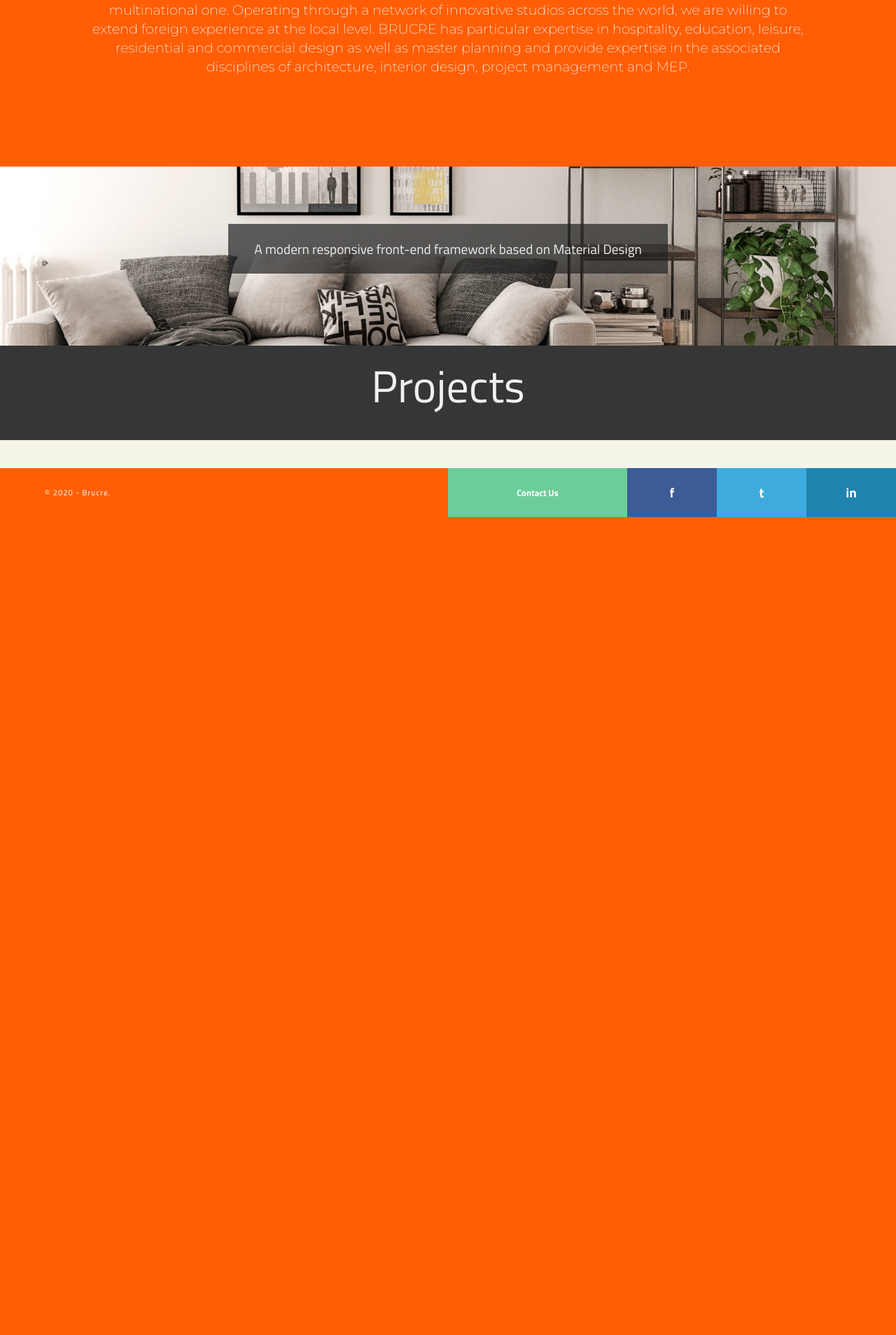
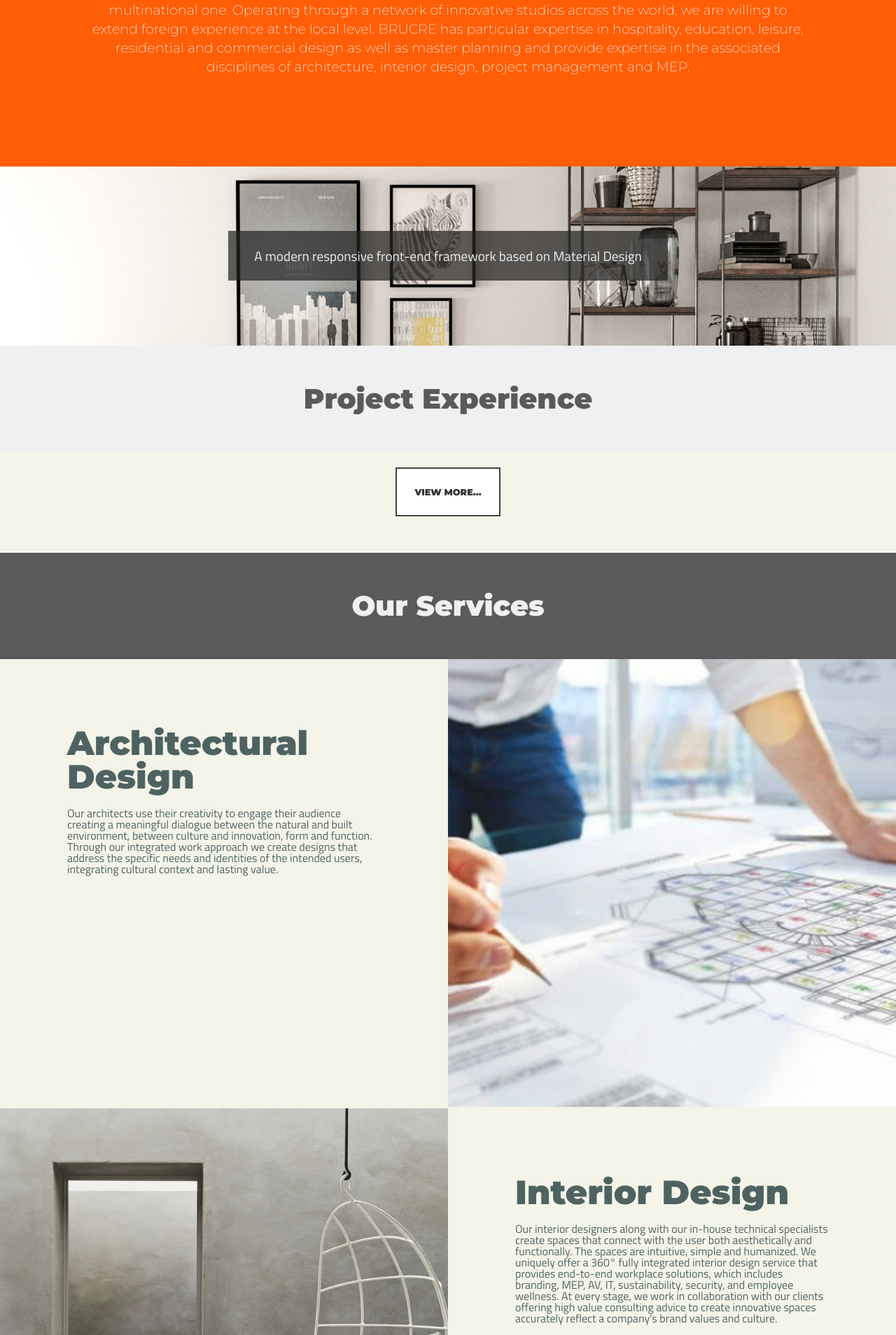
Before and after one commit to szyth/brucre, a PHP site: page / in a window 1280 px wide. Shown: the part 1140-3048 px from the top of the page at 70% size. Before the commit the page ends 1879 px from the top, so only its background shows below. Run offline with PHP 8.4, Linux system fonts and the light colour scheme; data that the repository does not hold is empty.

Commit message:
service done

```diff
--- a/css/projects.css
+++ b/css/projects.css
@@ -1,13 +1,14 @@
 .project-title {
-    padding: 2% 5%;
+    padding: 3.5em;
     text-align: center;
-    background-color: rgb(54, 54, 54);
+    background-color: #f0f0f0;
 }
 
 .project-title h1 {
-    font-size: 4rem !important;
-    margin-bottom: 20px;
-    color: #f0f0f0;
+    font-size: 2.5rem !important;
+    font-family: 'Montserrat', sans-serif !important;
+    font-weight: 900;
+    color: #5a5a5a;
 
 }
 
@@ -35,9 +36,6 @@
 }
 
 
-.card-content {
-    height: 28vh !important;
-}
 
 .card .card-image img {
     width: 100%;
@@ -45,13 +43,28 @@
     object-fit: cover;
 }
 
-.card-action {
-    height: 10vh !important;
-    overflow: hidden;
+.card .card-content {
+color: #444;
 }
 
-.card-action a {
-    font-size: 0.9em !important;
+
+.project_loadmore{
+    text-align: center;
+    padding-top: 3em;
+    padding-bottom: 5em;
 }
 
+.project_loadmore a{
+    padding: 2%;
+    font-weight: 600;
+    font-size: 0.8em;
+    font-family: 'Montserrat', sans-serif !important;
+    border: solid rgb(68, 68, 68) 2px;
+    background-color: rgb(255, 255, 255);
+    color: rgb(53, 53, 53);
+}
+
+
+
+
 @media screen and (min-width: 601px) and (max-width: 992px) {}
--- a/css/services.css
+++ b/css/services.css
@@ -1,60 +1,46 @@
-#services {
-    padding: 2% 5%;
-    background-color: #ece9e9;
-    z-index: -2;
+/* INDEX Services */
+#service-index {
+    height: auto;
 }
 
-#services .services-title {
-    font-size: 3rem !important;
-    color: #e65608;
+.service-title {
+    padding: 3.5em;
+    text-align: center;
+    background-color: #5a5a5a;
+}
+
+.service-title h1 {
+    font-size: 2.5rem !important;
+    font-family: 'Montserrat', sans-serif !important;
+    font-weight: 900;
+    color: #f0f0f0;
 
 }
 
-.service_image {
-    z-index: -1;
-    width: 100%;
-    height: auto;
+#service-index .row .col {
+    padding: 0 !important;
+    margin: 0 !important;
+}
+
+#service-index .service_body {
+    padding: 15%;
+}
+
+#service-index .service_body h1 {
+    font-size: 3em;
+    font-family: 'Montserrat', sans-serif !important;
+    font-weight: 600;
+}
+#service-index .service_body p {
+    margin-top: 20px;
+}
+
+.img-fit img {
+    width: 100% !important;
+    height:80vh !important;
+    object-fit: cover;
 }
 
 
-.service_name {
-    position: relative;
-    z-index: 1;
-    transform: translate(-30px, 40px);
-    padding: 3%;
-    background-color: rgb(26, 26, 26);
-}
 
-.service_name h1 {
-    text-transform: uppercase;
-    color: #e9e9e9;
-    font-size: 2rem;
-}
-
-.service_body {
-    transform: translate(30px, -40px);
-    padding: 5%;
-    background-color: rgb(255, 255, 255);
-}
-
-.service_body p {
-    line-height: 1.5rem;
-    font-weight: 300;
-    color: #1b1b1b;
-    font-size: 1rem;
-}
-
-@media all and (max-width: 780px) {
-    #services .services-title {
-        font-size: 1.6rem !important;
-
-    }
-    .service_name h1 {
-        font-size: 1.4rem;
-    }
-
-    .service_body p {
-        line-height: 1.2rem;
-        font-size: 0.7rem;
-    }
-}
+/* INDEX Services - end */
--- a/css/slider.css
+++ b/css/slider.css
@@ -60,11 +60,11 @@
 
 
 .cb-slideshow li:nth-child(1) span {
-    background-image: url(../img/1.jpg)
+    background-image: url(../img/slider/1.jpg)
 }
 
 .cb-slideshow li:nth-child(2) span {
-    background-image: url(../img/2.jpg);
+    background-image: url(../img/slider/2.jpg);
     -webkit-animation-delay: 6s;
     -moz-animation-delay: 6s;
     -o-animation-delay: 6s;
@@ -73,7 +73,7 @@
 }
 
 .cb-slideshow li:nth-child(3) span {
-    background-image: url(../img/3.jpg);
+    background-image: url(../img/slider/3.jpg);
     -webkit-animation-delay: 12s;
     -moz-animation-delay: 12s;
     -o-animation-delay: 12s;
@@ -82,7 +82,7 @@
 }
 
 .cb-slideshow li:nth-child(4) span {
-    background-image: url(../img/4.jpg);
+    background-image: url(../img/slider/4.jpg);
     -webkit-animation-delay: 18s;
     -moz-animation-delay: 18s;
     -o-animation-delay: 18s;
--- a/css/style.css
+++ b/css/style.css
@@ -71,7 +71,6 @@
 .row {
     margin-left: auto;
     margin-right: auto;
-    margin-bottom: 20px
 }
 
 .row:after {
--- a/index.php
+++ b/index.php
@@ -60,14 +60,14 @@
     <div class="row parallax-body">
         <h5 class="parallax-header col s12">A modern responsive front-end framework based on Material Design</h5>
     </div>
-    <div class="parallax"><img src="img/4.jpg" alt="Unsplashed background img 2"></div>
+    <div class="parallax"><img src="img/slider/4.jpg"></div>
 </div>
 
 <!-- PROJECTS -->
 
 
-<div class="row project-title">
-    <h1 class="">Projects</h1>
+<div class="project-title">
+    <h1 class="">Project Experience</h1>
 
 </div>
 <div class="row">
@@ -79,50 +79,143 @@
 
     ?>
         <div class="col s12 m4 l3">
+            <a href="project.php?id=<?php echo $row['id'] ?>">
                 <div class="card">
-                <a href="">
                     <div class="card-image">
                         <img src="media/projects/<?php echo $row['image'] ?>" />
                     </div>
-                </a>
                     <div class="card-content">
                         <span class="card-title"><?php echo $row['name'] ?></span>
                         <br>
-
-                    <p><?php echo $row['description'] ?></p>
-                    <br>
-                    <p><?php echo $row['area'] ?></p>
-                </div>
-                <div class="card-action">
-                    <a href="#"><?php echo $row['location'] ?></a>
+                        <p><?php echo $row['location'] ?></p>
                     </div>
                 </div>
-        </div>
-        <div class="col s12 m4 l3">
-            <div class="card">
-                <a href="">
-                    <div class="card-image">
-                        <img src="media/projects/<?php echo $row['image'] ?>" />
-                    </div>
             </a>
-                <div class="card-content">
-                    <span class="card-title"><?php echo $row['name'] ?></span>
-                    <br>
-
-                    <p><?php echo $row['description'] ?></p>
-                    <br>
-                    <p><?php echo $row['area'] ?></p>
-                </div>
-                <div class="card-action">
-                    <a href="#"><?php echo $row['location'] ?></a>
-                </div>
-            </div>
         </div>
 
+
     <?php } ?>
+
+
+</div>
+<div class="project_loadmore">
+    <a href="">VIEW MORE...</a>
 </div>
 
 <!-- PROJECTS - END -->
 
 
+
+<!-- SERVICES -->
+<div id="service-index">
+    <div class="service-title">
+        <h1 class="">Our Services</h1>
+    </div>
+
+    <div class="row">
+        <div class="col  m6">
+            <div class="service_body">
+                <h1>Architectural Design</h1>
+
+                <p>Our architects use their creativity to engage their audience creating a meaningful dialogue
+                    between the natural and built environment, between culture and innovation, form and
+                    function. Through our integrated work approach we create designs that address the specific
+                    needs and identities of the intended users, integrating cultural context and lasting value.
+                </p>
+            </div>
+        </div>
+        <div class="col m6 img-fit">
+            <img src="img/service/1.jpg" alt="">
+        </div>
+        <div class="col s12 m6 img-fit">
+            <img src="img/service/2.jpg" alt="">
+        </div>
+
+        <div class="col s12 m6">
+            <div class="service_body">
+                <h1>Interior Design</h1>
+
+                <p>Our interior designers along with our in-house technical specialists create spaces that
+                    connect with the user both aesthetically and functionally. The spaces are intuitive, simple
+                    and humanized. We uniquely offer a 360° fully integrated interior design service that
+                    provides end-to-end workplace solutions, which includes branding, MEP, AV, IT,
+                    sustainability, security, and employee wellness. At every stage, we work in collaboration
+                    with our clients offering high value consulting advice to create innovative spaces
+                    accurately reflect a company's brand values and culture.
+
+                </p>
+            </div>
+        </div>
+    </div>
+</div>
+
+<div class="parallax-container valign-wrapper">
+    <div class="row parallax-body">
+        <h5 class="parallax-header col s12">A modern responsive front-end framework based on Material Design</h5>
+    </div>
+    <div class="parallax"><img src="img/slider/1.jpg"></div>
+</div>
+
+<div id="service-index">
+    <div class="row">
+        <div class="col s12 m6">
+            <div class="service_body">
+                <h1>Project Management</h1>
+
+                <p>Construction is one of the most challenging endeavours. Through our effective project
+                    management we control and deliver construction projects within speculated time and cost
+                    target. BRUCRE has highly experienced and seasoned professionals who have eyes for detail
+                    and workmanship. We do all this while maintaining strict safety protocols. We act as the
+                    Single Point Contact for client saving the hassle of dealing with number of agencies,
+                    vendors and contractors. Our teams put paramount focus on Time, Cost and Quality adding
+                    value to your projects.
+
+                </p>
+            </div>
+
+        </div>
+        <div class="col s12 m6 img-fit"> <img src="img/service/3.jpeg" alt="">
+        </div>
+        <div class="col s12 m6 img-fit"> <img src="img/service/4.jpg" alt="">
+        </div>
+        <div class="col s12 m6">
+
+            <div class="service_body">
+                <h1>Turnkey Development</h1>
+                <p>From construction to handover and everything in between we do all and we do it fast. We
+                    develop and construct properties based on our client’s needs. Acting as Single Point Contact
+                    we deliver the projects to our clients meeting highest of quality standards, exceeding the
+                    expectations. BRUCRE has amazing teams of highly experienced and seasoned professionals who
+                    have eyes for details and workmanship required to create architecture marvels. Our approach
+                    is to constantly challenge conventional thinking and relentlessly push for smarter, faster
+                    and more efficient ways to deliver while always working with integrity to ensure we uphold
+                    high ethical standards on every project. Integrity and transparency, Engineering innovation
+                    and sustainability, Quality and service excellence, are most definitely the foundations on
+                    which everything resides. We are proud to be one of the best for transparent work ethics,
+                    safety performance and quality standards.
+                </p>
+
+
+            </div>
+        </div>
+
+
+
+
+    </div>
+
+
+
+
+
+
+
+
+
+
+
+</div>
+<!-- SERVICES - END -->
+
+
 <?php require('includes/footer.inc.php'); ?>
--- a/js/init.js
+++ b/js/init.js
@@ -96,8 +96,7 @@ $(window).scroll(function () {
 
 //contact
 
-
 //parallax
-$(document).ready(function(){
-  $('.parallax').parallax();
+$(document).ready(function () {
+  $(".parallax").parallax();
 });
```
Also changed, not shown: img/service/1.jpg (added), img/service/2.jpg (added), img/service/3.jpeg (added), img/service/4.jpg (added), img/slider/1.jpg (renamed from img/1.jpg), img/slider/2.jpg (renamed from img/2.jpg), img/slider/3.jpg (renamed from img/3.jpg), img/slider/4.jpg (renamed from img/4.jpg). Lines whose indentation alone changed are shown as unchanged.
